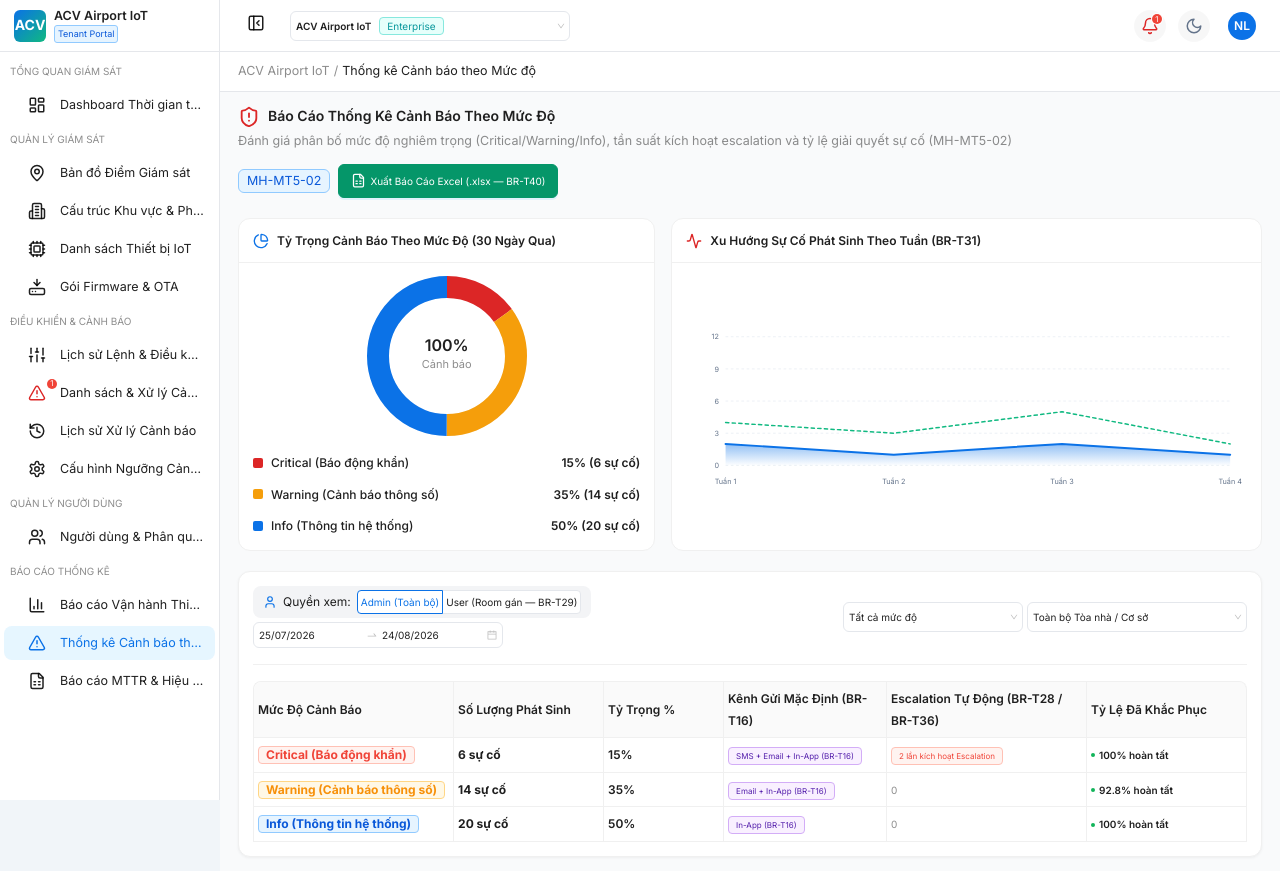
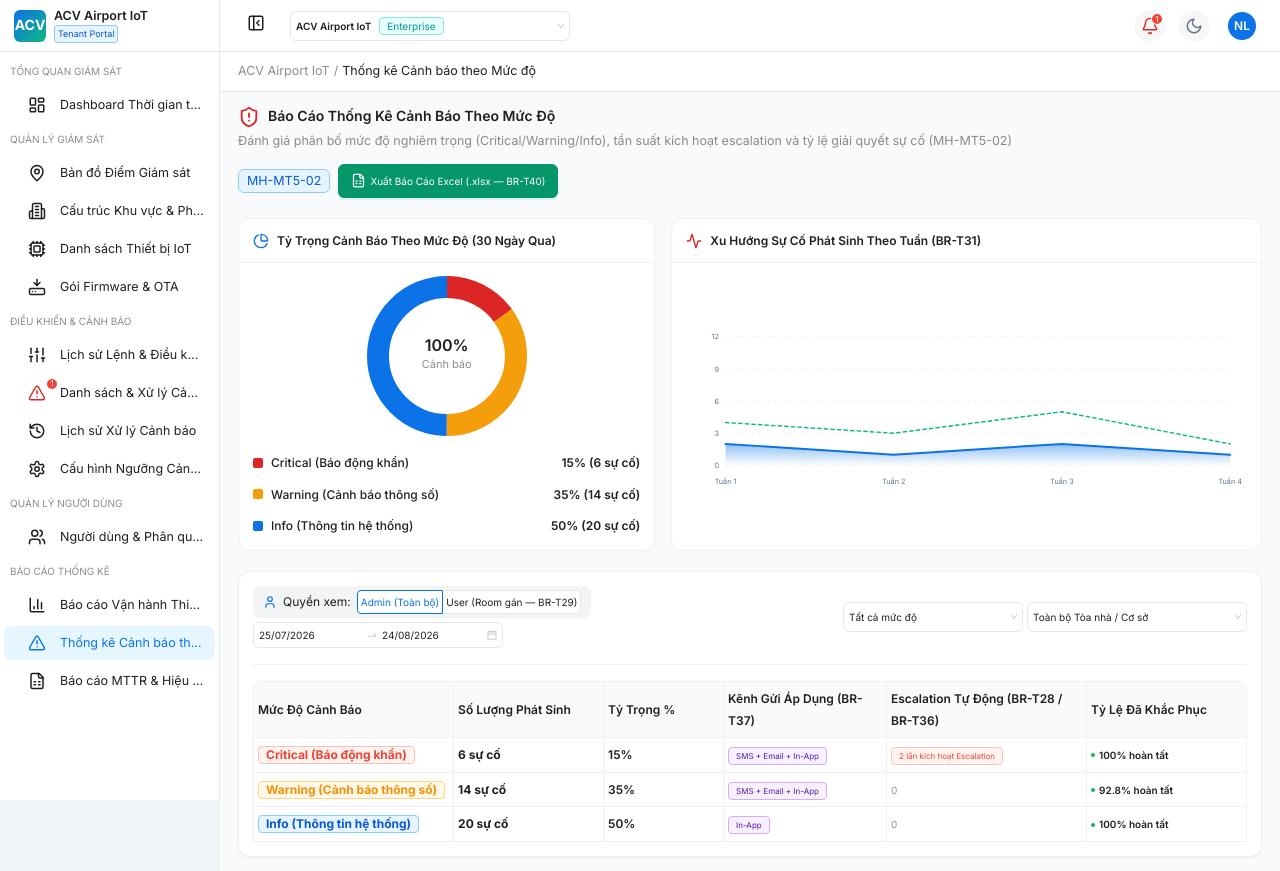
Before and after one commit to ruadepzai/Smartsite-IoT-Platform, a React (Vite) app: page /tenant/reports/alert-severity in a window 1280 px wide. Built offline with nearby package versions, Linux system fonts and the light colour scheme; a web font is replaced by a local one.

Commit message:
refactor(report): update column to Kênh Gửi Áp Dụng (BR-T37) and reflect applied channel override cleanly

```diff
--- a/src/pages/tenant/reports/TenantAlertSeverityReport.jsx
+++ b/src/pages/tenant/reports/TenantAlertSeverityReport.jsx
@@ -57,7 +57,7 @@ export default function TenantAlertSeverityReport() {
       severityCode: 'CRITICAL',
       count: 6,
       percentage: '15%',
-      channels: 'SMS + Email + In-App (BR-T16)',
+      channels: 'SMS + Email + In-App',
       escalationCount: 2, // Escalation theo 2 bước (BR-T36)
       resolvedRate: '100%',
       building: 'Nhà ga Hành khách T2 (Quốc tế)',
@@ -70,7 +70,7 @@ export default function TenantAlertSeverityReport() {
       severityCode: 'WARNING',
       count: 14,
       percentage: '35%',
-      channels: 'Email + In-App (BR-T16)',
+      channels: 'SMS + Email + In-App',
       escalationCount: 0,
       resolvedRate: '92.8%',
       building: 'Nhà ga Hàng hóa ALS Cargo',
@@ -83,7 +83,7 @@ export default function TenantAlertSeverityReport() {
       severityCode: 'INFO',
       count: 20,
       percentage: '50%',
-      channels: 'In-App (BR-T16)',
+      channels: 'In-App',
       escalationCount: 0,
       resolvedRate: '100%',
       building: 'Nhà ga Hành khách T2 (Quốc tế)',
@@ -185,7 +185,7 @@ export default function TenantAlertSeverityReport() {
       render: (p) => <span style={{ fontWeight: 600 }}>{p}</span>,
     },
     {
-      title: 'Kênh Gửi Mặc Định (BR-T16)',
+      title: 'Kênh Gửi Áp Dụng (BR-T37)',
       dataIndex: 'channels',
       key: 'channels',
       render: (ch) => <Tag color="purple">{ch}</Tag>,
```
